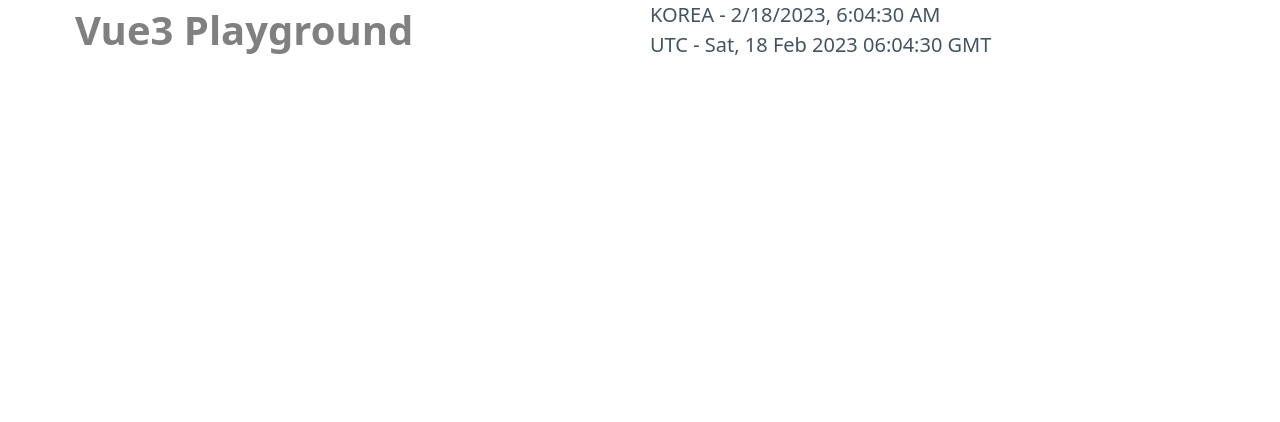
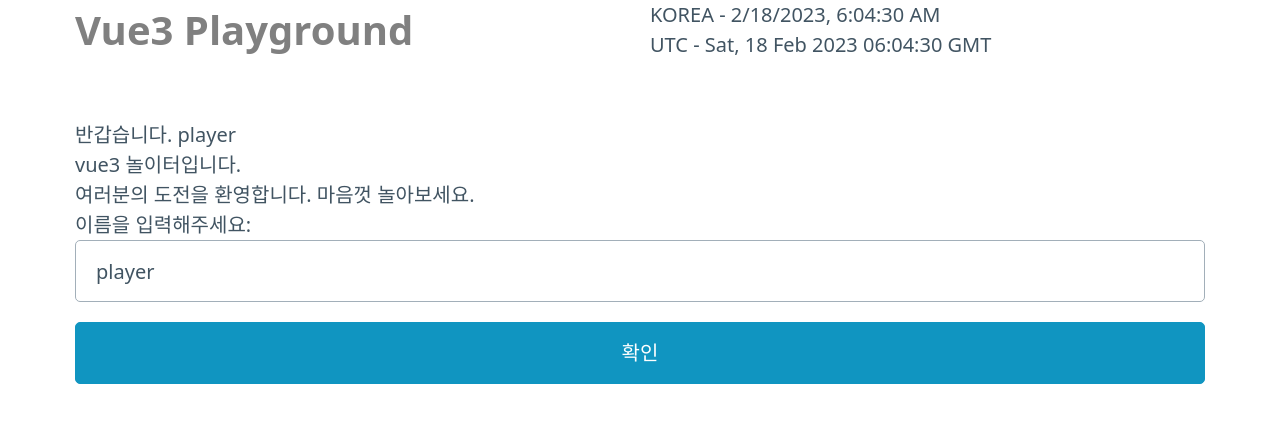
Before and after one commit to kenux196/learn-vue3, a Vue app: page / in a window 1280 px wide. Shown: the top 422 px of the page. Built offline with nearby package versions, Linux system fonts and the light colour scheme.

Commit message:
Add user class

```diff
--- a/src/try/App.vue
+++ b/src/try/App.vue
@@ -1,5 +1,12 @@
 <script setup>
+import { provide } from 'vue';
+import { store } from './store/store.js';
+
+import WelcomeMessage from './components/WelcomeMessage.vue';
+
 const today = new Date();
+// const user = provide('user', prompt('이름을 입력하세요.'));
+// store.setUser(prompt('이름을 입력하세요'));
 </script>
 
 <template>
@@ -11,6 +18,7 @@ const today = new Date();
         UTC - {{ today.toUTCString() }}
       </p>
     </div>
+    <WelcomeMessage />
   </main>
 </template>
 
--- /dev/null
+++ b/src/try/components/WelcomeMessage.vue
@@ -0,0 +1,20 @@
+<script setup>
+import { inject } from 'vue';
+import { store } from '../store/store.js';
+// const user = inject('user');
+const userName = store.player.name;
+</script>
+
+<template>
+  <p>
+    반갑습니다. {{ store.player.name }} <br />
+    vue3 놀이터입니다.<br />
+    여러분의 도전을 환영합니다. 마음껏 놀아보세요.<br />
+    이름을 입력해주세요:
+    <input type="text" v-model="userName" /><button
+      @click="store.setUserName(userName)"
+    >
+      확인
+    </button>
+  </p>
+</template>
--- /dev/null
+++ b/src/try/js/user.js
@@ -0,0 +1,20 @@
+export class User {
+  constructor(name, age) {
+    this.name = name;
+    this.age = age;
+  }
+
+  changeName(name) {
+    this.name = name;
+  }
+
+  toDisplaay() {
+    // console.log(JSON.stringify(this));
+    console.log(this);
+  }
+}
+
+const user1 = new User('kenux', 10);
+console.log(user1);
+user1.changeName('kenux196');
+user1.toDisplaay();
--- /dev/null
+++ b/src/try/js/user.ts
@@ -0,0 +1,22 @@
+class UserTs {
+  name: String;
+  age: Number;
+
+  constructor(name: String, age: Number) {
+    this.name = name;
+    this.age = age;
+  }
+
+  toDisplay() {
+    console.log(this);
+  }
+
+  changeName(name: String) {
+    this.name = name;
+  }
+}
+
+const user3 = new UserTs('kenux', 10);
+user3.toDisplay();
+user3.changeName('kenux123');
+user3.toDisplay();
--- /dev/null
+++ b/src/try/store/store.js
@@ -0,0 +1,11 @@
+import { reactive } from 'vue';
+import { User } from '../js/user.js';
+
+export const store = reactive({
+  player: new User('player', 0),
+  setUserName(name) {
+    if (name != '') {
+      this.player.changeName(name);
+    }
+  },
+});
```
